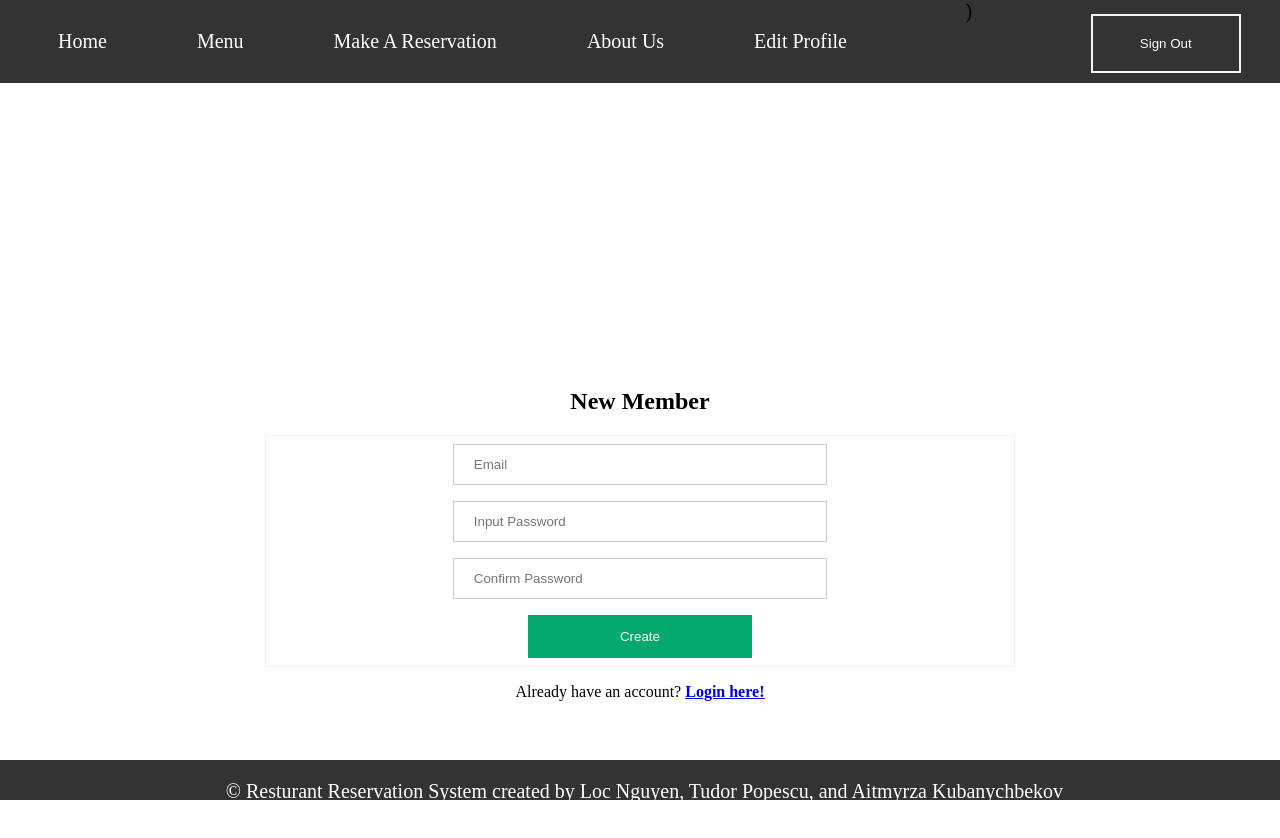
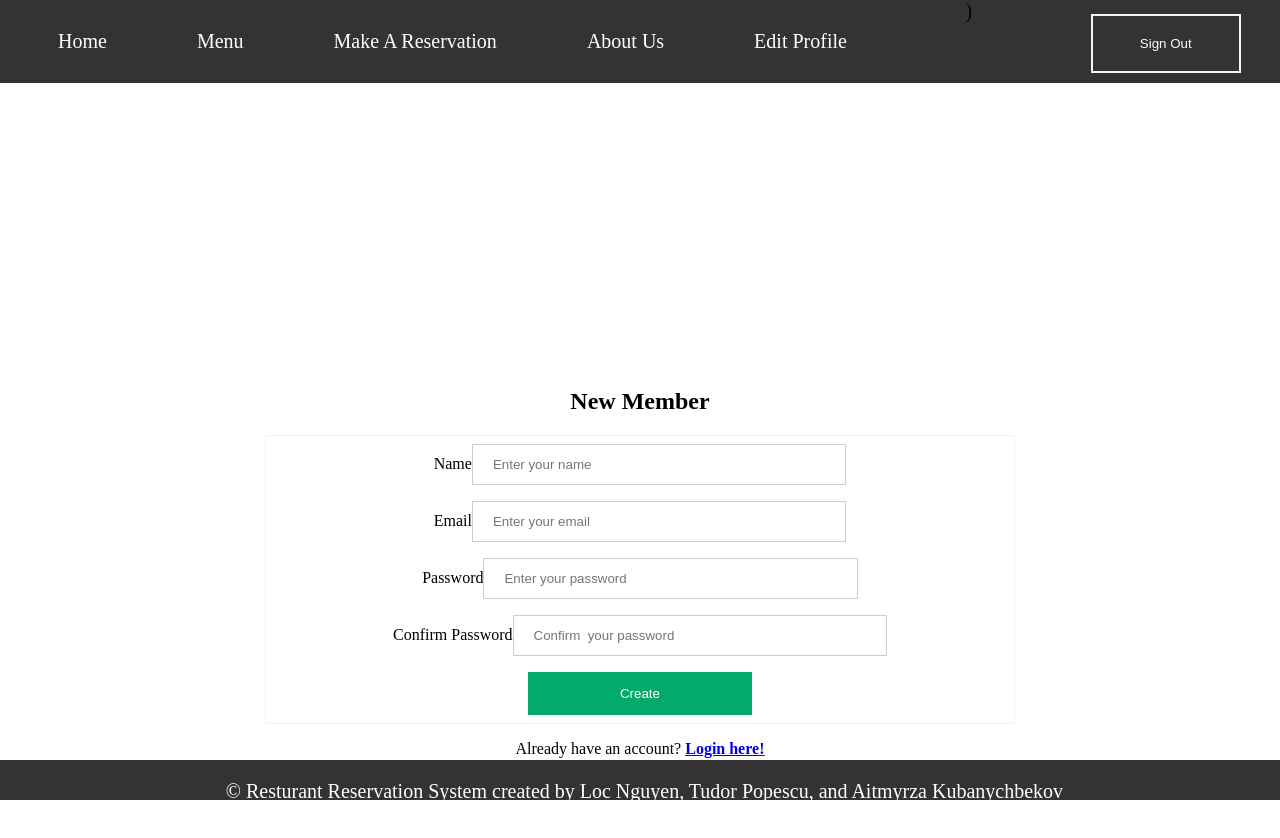
Before and after one commit to Tpopescu33/Restaurant-Reservation-System, a React (Create React App) app in the folder client/: page /Registration in a window 1280 px wide. Shown: the top 838 px of the page. Built offline with nearby package versions, Linux system fonts and the light colour scheme.

Commit message:
Create Registration class

```diff
--- a/client/src/Components/Registration/Registration.js
+++ b/client/src/Components/Registration/Registration.js
@@ -1,9 +1,42 @@
-import React from 'react';
+import React, {useState} from 'react';
 import {Link} from 'react-router-dom';
 import './Registration.css';
 
 
 const Registration = () => {
+    const [name, setName] = useState("");
+    const [email, setEmail] = useState("");
+    const [password, setPassword] = useState("");
+    const [confirmedPassword, setCPassword] = useState("");
+
+
+
+    const submitForm = async e  => {
+        e.preventDefault();
+        if (confirmedPassword !== password){
+            alert("Confirm password not match");
+        } else{
+            try{
+                const body = {name, email, password};
+                const response = await fetch("http://localhost:5000/Registration",{
+                    method: "POST",
+                    headers: {"Content-Type": "application/json"},
+                    body: JSON.stringify(body)
+                });
+                const jsonData = await response.json();
+                if (jsonData === "existed email"){
+                    alert("The email has been used. Please choose another one");
+                    window.location = "/Registration";
+                }
+                if (jsonData === "user registered"){
+                    window.location = "/";
+                }
+            } catch (err) {
+                console.error(err.message);
+            }
+        }
+
+    }
 
 
     return (
@@ -17,27 +50,35 @@ const Registration = () => {
             <body>
             <div class="register-page">
                 <h2 class="center">New Member</h2>
-                <div class="center">
-                    <form class = "register-form">
-                        <div class = "register-form-user">
-                            <input type="text" class="form-control" name="email" placeholder="Email" required="required"
-                            />
+
+                    <form class = "register-form" onSubmit={submitForm}>
+                        <div class="register-form-group">
+                            <label id="name-label" for="name">Name</label>
+                            <input type="text" name="name" id="name" class="form-control" placeholder="Enter your name" required
+                            value={name} onChange={e => setName(e.target.value)}/>
                         </div>
-                        <div class = "register-form-password">
-                            <input type="password" class="form-control" id= "password" name="password" placeholder="Input Password" required="required"
-                            />
+                        <div class = "register-form-group">
+                            <label id="email-label" for="email">Email</label>
+                            <input type="text" class="form-control" name="email" placeholder="Enter your email" required="required"
+                            value={email} onChange={e => setEmail(e.target.value)}/>
+                        </div>
+                        <div class = "register-form-group">
+                            <label id="password-label" for="password">Password</label>
+                            <input type="password" class="form-control" id= "password" name="password" placeholder="Enter your password" required="required"
+                            value={password} onChange={e => setPassword(e.target.value)}/>
 
                         </div>
-                        <div class = "register-form-confirm-password">
-                            <input type="password" class="form-control" id= "confirmed-password" name="confirmed-password" placeholder="Confirm Password" required="required"
-                            />
+                        <div class = "register-form-group">
+                            <label id="confirmedPassword-label" for="confirmedPassword">Confirm Password</label>
+                            <input type="password" class="form-control" id= "confirmedPassword" name="confirmedPassword" placeholder="Confirm  your password" required="required"
+                            value={confirmedPassword} onChange={e => setCPassword(e.target.value)}/>
 
                         </div>
                         <div><button type="submit" class="Sign-Up">Create</button></div>
                     </form>
                     <p class="Registered">Already have an account? <Link to="/login"><u><b>   Login here!   </b></u></Link></p>
                 </div>
-                </div>
+
                 </body>
             </html>
         </div>
```
